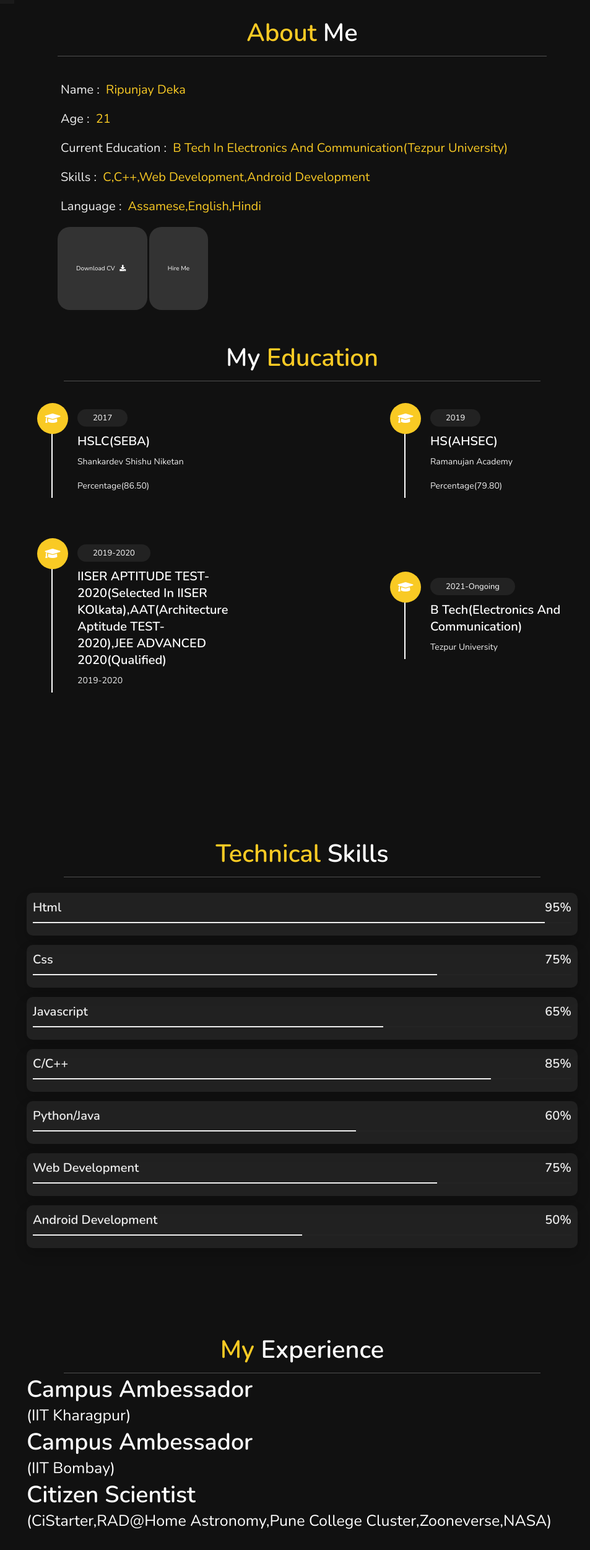
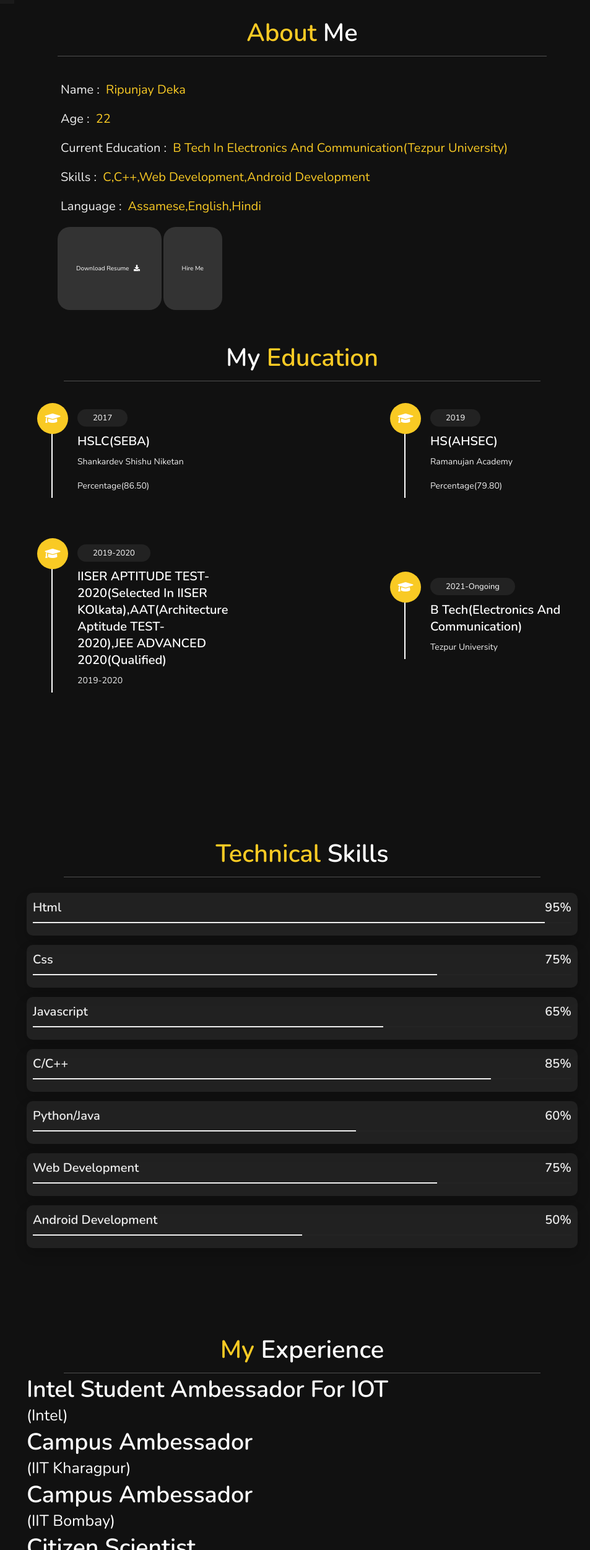
Before and after one commit to Ripunjaycoder/RipunjayDekaportfolio.github.io, a plain HTML site: page index.html in a window 1280 px wide. Shown: the part 794-3294 px from the top of the page at 62% size, without its empty margins (327-1280 px from the left). Drawn offline with nearby package versions, Linux system fonts and the light colour scheme.

Commit message:
Update index.html

```diff
--- a/index.html
+++ b/index.html
@@ -73,11 +73,11 @@
 
     <div class="info">
         <h3> <span> name : </span> Ripunjay Deka </h3>
-        <h3> <span> age : </span> 21 </h3>
+        <h3> <span> age : </span> 22 </h3>
         <h3> <span> Current Education : </span> B Tech in Electronics and Communication(Tezpur University) </h3>
         <h3> <span> Skills : </span> C,C++,Web Development,Android Development </h3>
         <h3> <span> language : </span> Assamese,English,Hindi </h3>
-        <a href="https://drive.google.com/file/d/1-04XcBQkE4ARmd92Rkz93UhtCxn-inD6/view?usp=share_link"><button class="btn"> download CV <i class="fas fa-download"></i> </button></a>
+        <a href="https://drive.google.com/file/d/1-04XcBQkE4ARmd92Rkz93UhtCxn-inD6/view?usp=share_link"><button class="btn"> download resume <i class="fas fa-download"></i> </button></a>
         <a href="https://www.linkedin.com/in/ripunjay-deka-b745b3201"><button class="btn">hire me</button></a>
     </div>
 
@@ -180,6 +180,10 @@
 
     <h1 class="heading"> <span>my</span> experience </h1>
     <div class="counter">
+	 <div class="box">
+            <h2>Intel Student Ambessador For IOT</h2>
+            <p>(Intel)</p>
+        </div>
         <div class="box">
             <h2>Campus Ambessador</h2>
             <p>(IIT Kharagpur)</p>
```
